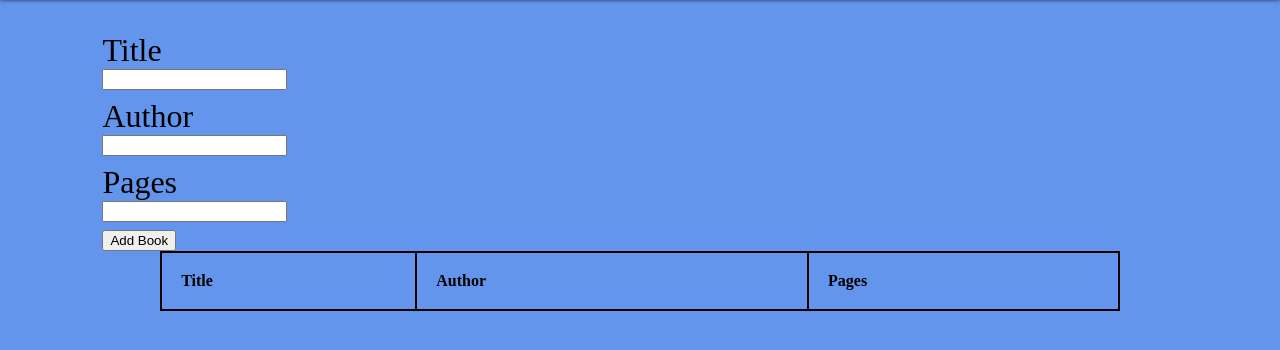
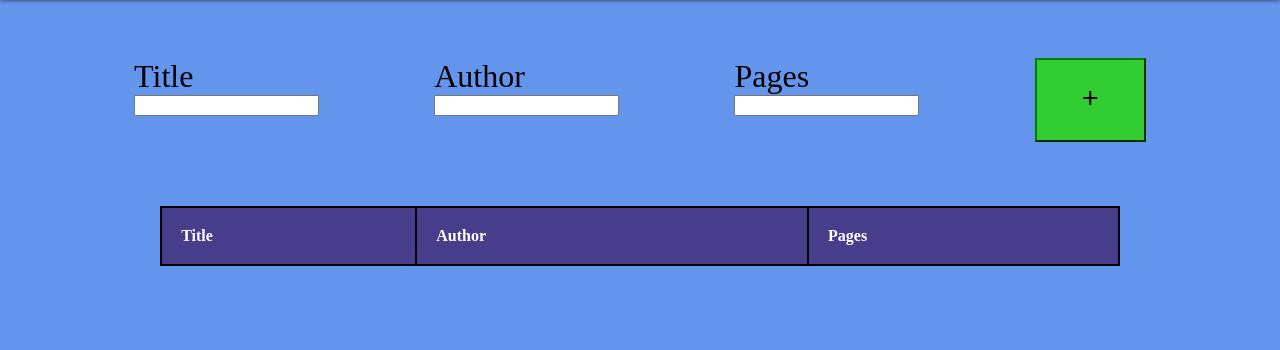
Before and after one commit to brentwashington/library, a plain HTML site: page index.html in a window 1280 px wide. Shown: the part 120-470 px from the top of the page. Drawn offline with Linux system fonts and the light colour scheme.

Commit message:
Clean up UI

```diff
--- a/index.html
+++ b/index.html
@@ -17,16 +17,24 @@
     <div id="form-container">
         <form>
             <!-- Title -->
+            <div class="form-inputs">
                 <label for="title">Title</label><br>
                 <input type="text" id="title"><br>
+            </div>
             <!-- Author -->
+            <div class="form-inputs">
                 <label for="author">Author</label><br>
                 <input type="text" id="author"><br>
+            </div>
             <!-- Pages -->
+            <div class="form-inputs">
                 <label for="pages">Pages</label><br>
                 <input type="number" id="pages"><br>
+            </div>
             <!-- Add book -->
-            <button id="add-book">Add Book</button>
+            <div class="form-inputs">
+                <button id="add-book"><span class="material-icons">add</span></button>
+            </div>
         </form>
     </div>
 
--- a/library.js
+++ b/library.js
@@ -24,6 +24,9 @@ addBookButton.addEventListener("click", (e) => {
   let authorInput = document.getElementById("author").value;
   let pagesInput = document.getElementById("pages").value;
 
+  if (titleInput == "" || authorInput == "" || pagesInput == "") {
+    alert("Please enter valid input");
+  } else {
     // Create and add book to library array
     let book = new Book(authorInput, titleInput, pagesInput);
     myLibrary.push(book);
@@ -38,6 +41,7 @@ addBookButton.addEventListener("click", (e) => {
 
     // Clear inputs on form
     form.reset();
+  }
 });
 
 // Adds the library array to local storage
--- a/style.css
+++ b/style.css
@@ -1,4 +1,5 @@
-html, body {
+html,
+body {
     background-color: cornflowerblue;
     margin: 0;
     padding: 0;
@@ -14,13 +15,28 @@ header {
     margin-bottom: 3%;
 }
 
+#form-container {
+    margin: 5%;
+}
 
-#form-container {
-    margin-left: 8%;
+.form-inputs {
+    margin: 0px 5%;
+}
+
+form {
+    display: flex;
+    flex-direction: row;
+    justify-content: center;
 }
 
 input {
     margin-bottom: 8px;
+}
+
+button {
+    padding: 2em;
+    background-color: limegreen;
+    border: 2px outset green;
 }
 
 #table-container {
@@ -32,14 +48,28 @@ table {
     width: 75%;
 }
 
-table, th, td {
+table,
+th,
+td {
     border: 2px solid black;
     border-collapse: collapse;
 }
 
-th, td {
+th,
+td {
     padding: 2%;
     text-align: left;
+}
+
+th {
+    color: white;
+    background-color: darkslateblue;
+}
+
+td {
+    font-family: 'Courier New', Courier, monospace;
+    font-size: large;
+    background-color: silver;
 }
 
 span {
```
Lines whose indentation alone changed are shown as unchanged.
